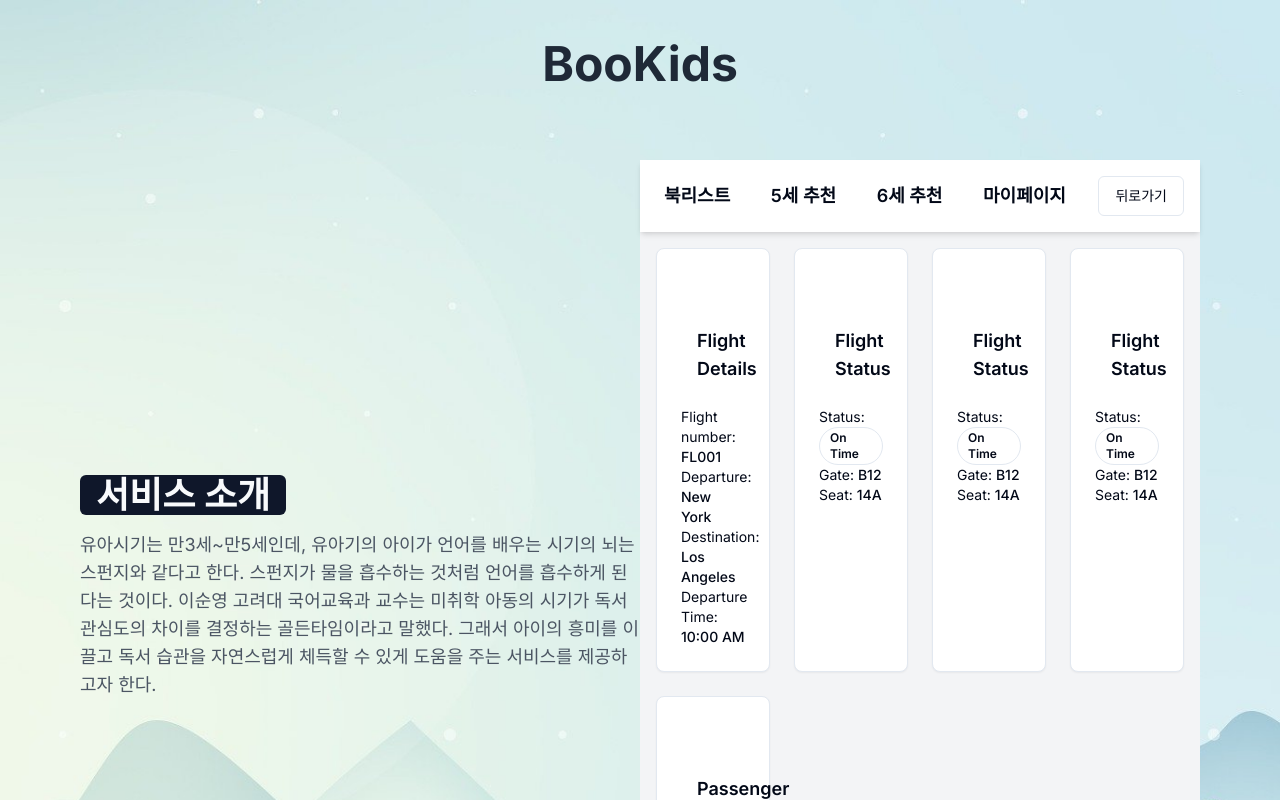
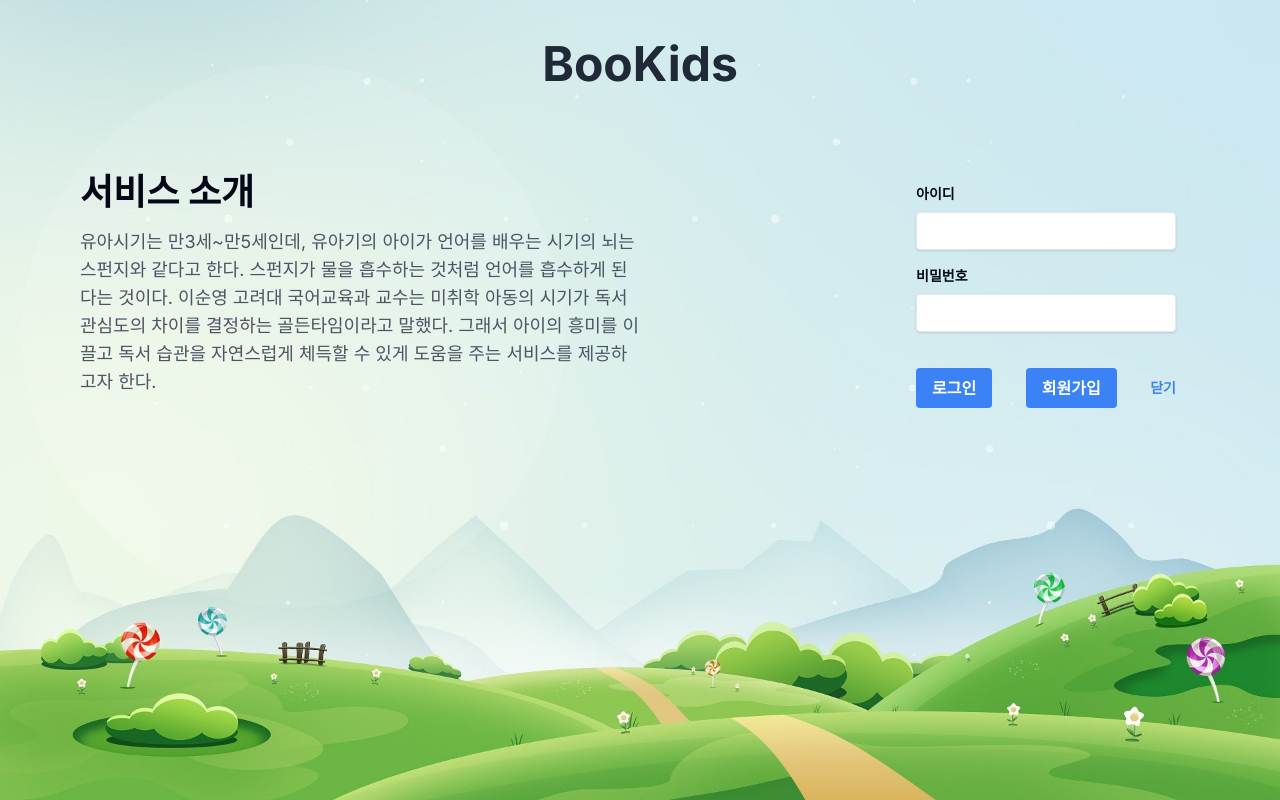
Before and after one commit to ByoungOhBAE/frontend, a Next.js app: page / in a window 1280 px wide. Both pictures are taken after a click on the button "로그인". Shown: the top 800 px of the page. Built offline with nearby package versions, Linux system fonts and the light colour scheme.

Commit message:
로그인 회원가입 이동

```diff
--- a/app/page.tsx
+++ b/app/page.tsx
@@ -6,7 +6,7 @@ import { Button } from "@/components/ui/button";
 import { Login } from "@/components/component/login";
 import { Signup } from "@/components/component/signup";
 import  Booklist  from '@/components/component/booklist';
-//시부랄 임포트 중괄호 규칙 다름 북리스트는 중괄호 넣으면 오류남
+// 임포트 중괄호 규칙 다름 북리스트는 중괄호 넣으면 오류남
 export default function Home() {
     const [showLogin, setShowLogin] = useState(false);
     const [showSignup, setShowSignup] = useState(false);
@@ -43,9 +43,9 @@ export default function Home() {
 
                         <div className="lg:w-1/2">
 
-                            <Button className="text-4xl font-bold mb-4" onClick={() => setShowBooklist(true)}>
+                            <h2 className="text-4xl font-bold mb-4">
                                 서비스 소개
-                            </Button>
+                            </h2>
 
                             <p className="text-lg text-gray-600 dark:text-gray-400 mb-6">
                                 유아시기는 만3세~만5세인데, 유아기의 아이가
@@ -61,7 +61,7 @@ export default function Home() {
                         <div className="lg:w-1/2 lg:flex justify-end">
                             {showLogin ? (
                                 // 로그인 상태가 true일 때 Login 컴포넌트를 렌더링.
-                                <Booklist setShowLogin={setShowLogin} />
+                                <Login setShowLogin={setShowLogin} setShowBooklist={setShowBooklist} setShowSignup={setShowSignup}/>
                             ) : showSignup ? (
                                 <Signup setShowSignup={setShowSignup} />
                             ) : (
--- a/components/component/login.tsx
+++ b/components/component/login.tsx
@@ -1,45 +1,32 @@
 "use client";
 
-import React, { useState } from 'react';
-import axios from 'axios';
-import router from 'next/router';
-import { redirect } from 'next/dist/server/api-utils';
+import React, { useState } from "react";
+import axios from "axios";
+import router from "next/router";
+import { redirect } from "next/dist/server/api-utils";
 
-export function Login({ setShowLogin }) {
-  const [email, setEmail] = useState('');
-  const [password, setPassword] = useState('');
-  const [error, setError] = useState('');
+export function Login({ setShowLogin, setShowBooklist, setShowSignup}) {
+    const [email, setEmail] = useState("");
+    const [password, setPassword] = useState("");
+    const [error, setError] = useState("");
 
     const handleSubmit = async (event) => {
         event.preventDefault();
         try {
-      const response = await axios.post('http://127.0.0.1:8000/api/token/', { // API 경로는 제작후 넣을것
+            const response = await axios.post(
+                "http://127.0.0.1:8000/api/token/",
+                {
+                    // API 경로는 제작후 넣을것
                     email,
                     password,
-        // method: 'POST',
-        // headers: {
-        //   'Content-Type': 'application/json',
-        // },
-        // body: JSON.stringify({ email, password }),
-      });
+                }
+            );
+            localStorage.setItem("access_token", response.data.access);
+            localStorage.setItem("refresh_token", response.data.refresh);
 
-      // if (response.ok) {
-      //   console.log(response);
-      //   // 로그인 성공 처리
-      //   setShowLogin(false);
-      // } else {
-      //   // 에러 처리
-      //   console.error('Login failed');
-      // }
-      localStorage.setItem('access_token', response.data.access);
-      localStorage.setItem('refresh_token', response.data.refresh);
-
-
-      window.location.href = '/list';
-      console.log('a')
-
+            setShowBooklist(true);
         } catch (error) {
-      console.error('An error occurred:', error);
+            console.error("An error occurred:", error);
         }
     };
 
@@ -47,7 +34,12 @@ export function Login({ setShowLogin }) {
         <div className="flex flex-col items-center justify-center p-6">
             <form onSubmit={handleSubmit} className="w-full max-w-md">
                 <div className="mb-4">
-          <label htmlFor="email" className="block text-sm font-bold mb-2">아이디</label>
+                    <label
+                        htmlFor="email"
+                        className="block text-sm font-bold mb-2"
+                    >
+                        아이디
+                    </label>
                     <input
                         id="email"
                         type="text"
@@ -58,7 +50,12 @@ export function Login({ setShowLogin }) {
                     />
                 </div>
                 <div className="mb-6">
-          <label htmlFor="pw" className="block text-sm font-bold mb-2">비밀번호</label>
+                    <label
+                        htmlFor="pw"
+                        className="block text-sm font-bold mb-2"
+                    >
+                        비밀번호
+                    </label>
                     <input
                         id="pw"
                         type="password"
@@ -76,11 +73,17 @@ export function Login({ setShowLogin }) {
                         로그인
                     </button>
                     <button
-            type="submit"
+                        onClick={() => {
+                          setShowLogin(false);
+                          setShowSignup(true);
+
+                        }}
+                        // type="submit"
                         className="bg-blue-500 hover:bg-blue-700 text-white font-bold py-2 px-4 rounded focus:outline-none focus:shadow-outline"
                     >
                         회원가입
-          </button> {/* 임시 땜빵용 이 부분은 회원가입 호출 연결로 바꿔야 함 */}
+                    </button>
+                    {/* 임시 땜빵용 이 부분은 회원가입 호출 연결로 바꿔야 함 */}
                     <button
                         type="button"
                         onClick={() => setShowLogin(false)}
--- a/components/component/signup.tsx
+++ b/components/component/signup.tsx
@@ -42,6 +42,7 @@ export function Signup({ setShowSignup }) {
             const response = await axios.post('http://127.0.0.1:8000/api/signup/', formData);
             // const data = response.data;
             console.log("회원가입 성공:", response.data);
+            setShowSignup(false);
         } catch (error) {
             console.error('회원가입 실패:', error);
         }
```
Lines whose indentation alone changed are shown as unchanged.
